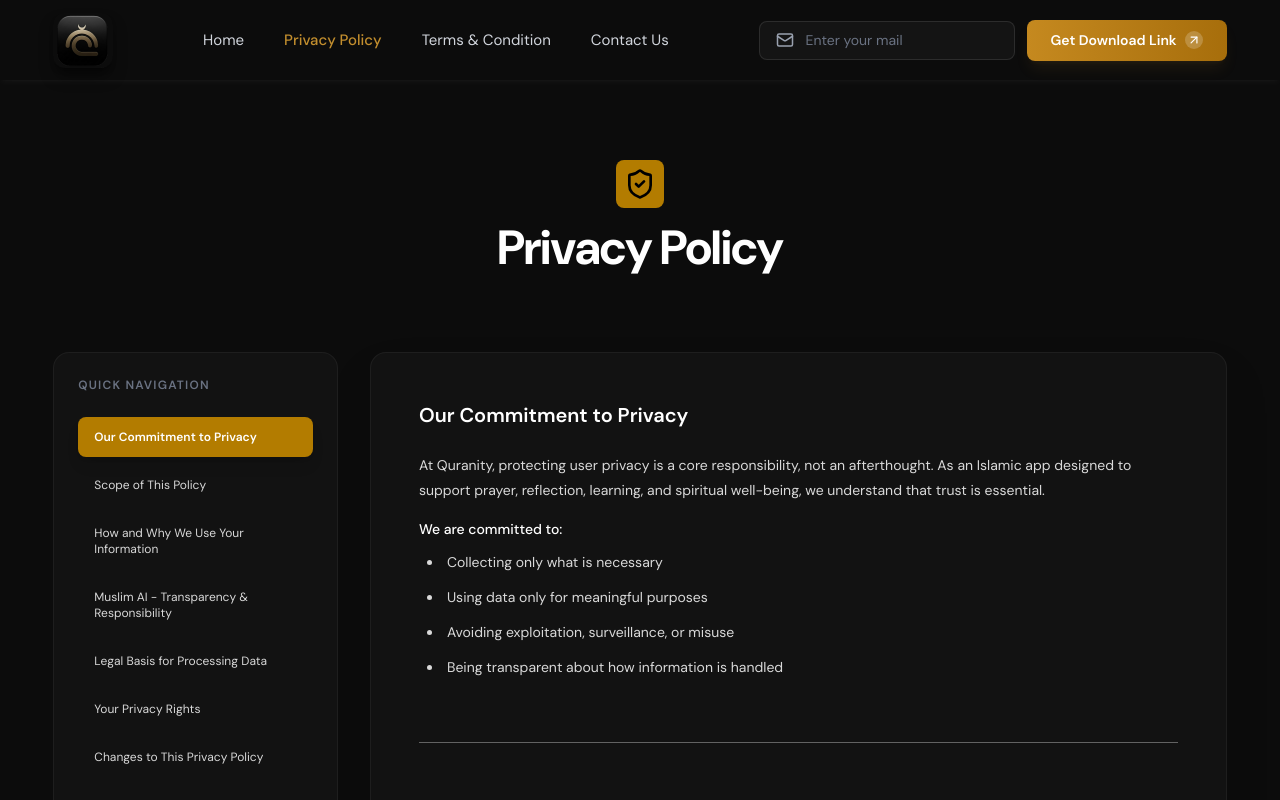
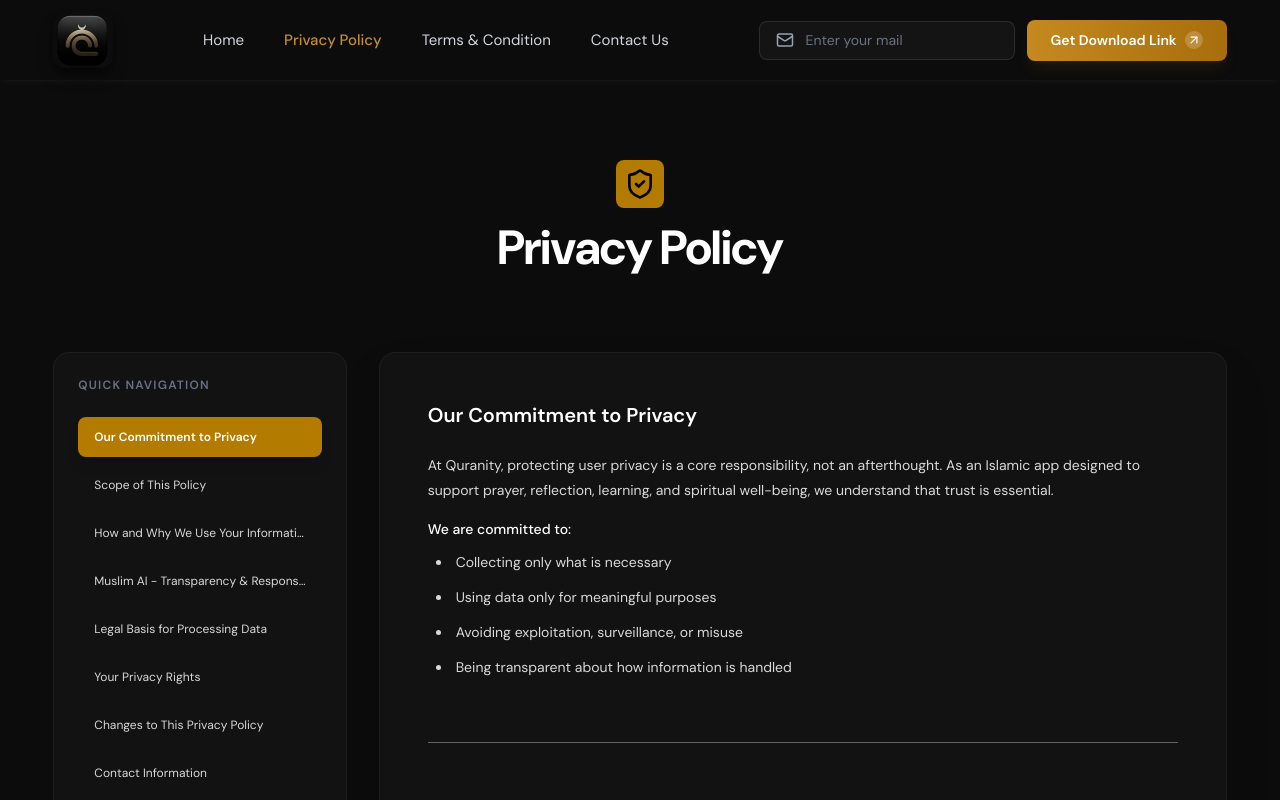
Before and after one commit to alaminislam34/quranity-landing, a Next.js app: page /privacy in a window 1280 px wide. Shown: the top 800 px of the page. Built offline with nearby package versions, Linux system fonts and the light colour scheme.

Commit message:
added all things and completed the design

```diff
--- a/src/app/privacy/page.jsx
+++ b/src/app/privacy/page.jsx
@@ -69,9 +69,9 @@
         </h1>
       </header>
 
-      <main className="max-w-400 mx-auto w-11/12 pb-20 flex flex-col md:flex-row gap-8">
+      <main className="max-w-400 mx-auto w-11/12 pb-20 flex flex-col lg:flex-row gap-8">
         {/* Sidebar Navigation */}
-        <aside className="md:w-1/4 h-fit md:sticky md:top-24">
+        <aside className="lg:w-1/4 h-fit md:sticky md:top-24">
           <div className="bg-[#121212] rounded-2xl p-6 border border-white/5">
             <h3 className="text-xs font-semibold uppercase tracking-widest text-gray-500 mb-6">
               Quick Navigation
@@ -81,7 +81,7 @@
                 <Link
                   href={`#${section.id}`}
                   key={section.id}
-                  className={`text-left text-xs py-3 px-4 rounded-lg transition-all duration-300 ${
+                  className={`text-left truncate text-xs py-3 px-4 rounded-lg transition-all duration-300 ${
                     activeSection === section.id
                       ? "bg-[#B37C00] text-white font-semibold shadow-lg"
                       : "hover:bg-white/5 text-gray"
```
